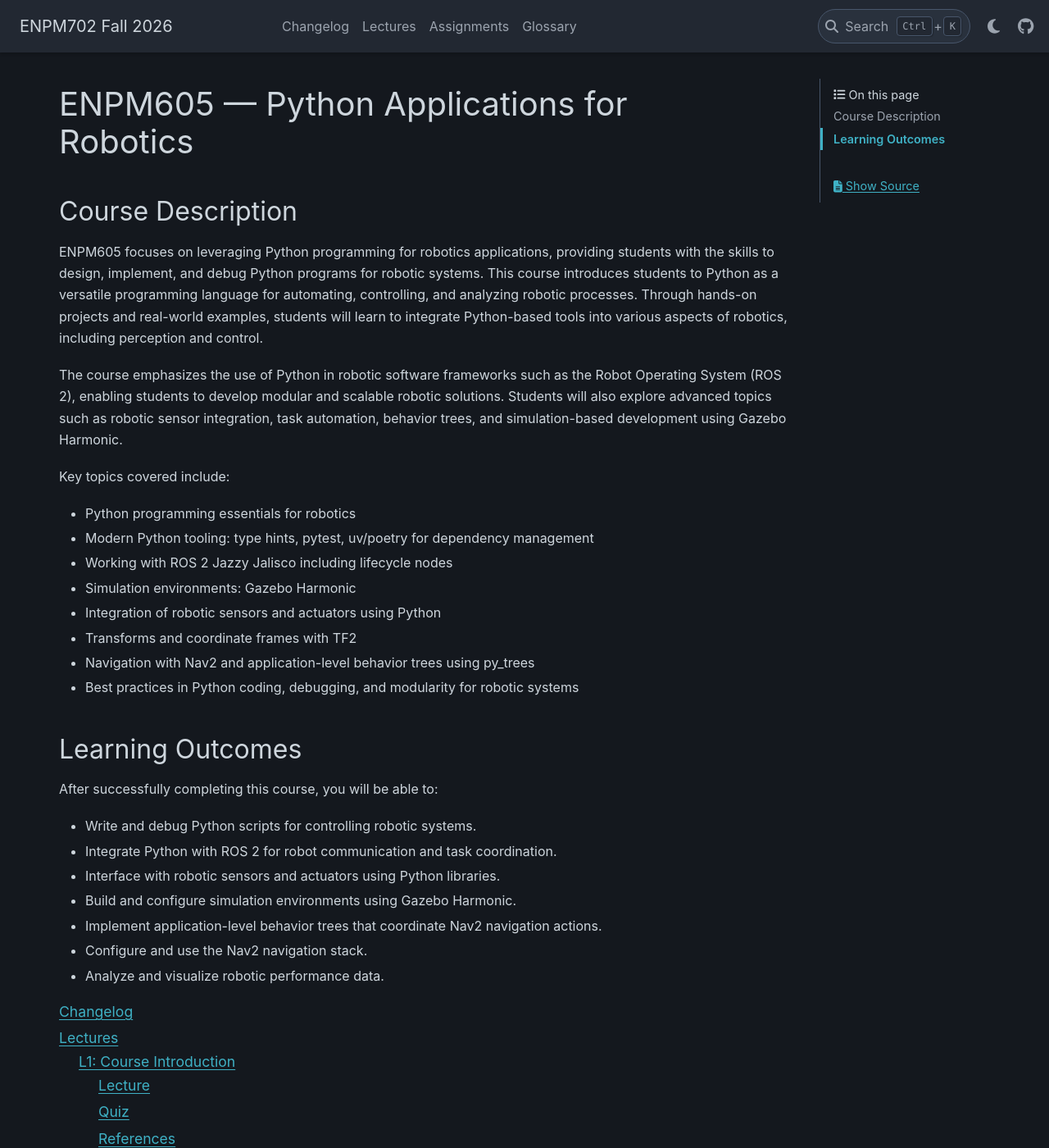
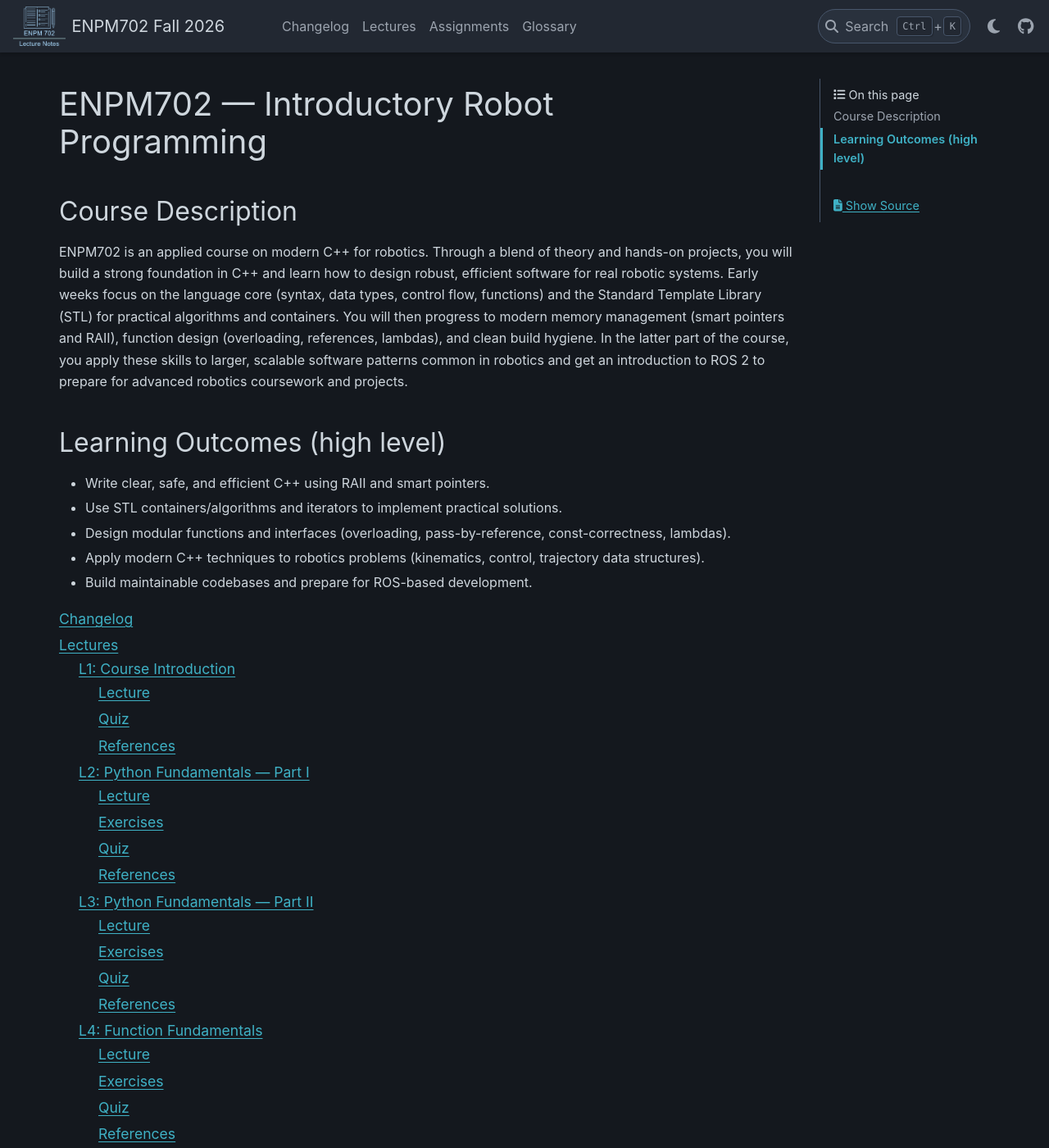
Before and after one commit to zeidk/enpm702-fall-2026-docs, a Sphinx documentation site: the page built from docs/source/index.rst, in a window 1280 px wide and 1400 px high. Shown: the whole window at 82% size. Built offline with Sphinx 7.4.7 and the PyData theme 0.15.4, drawn with Linux system fonts in a browser that asks for light colours.

Commit message:
home page updated

```diff
--- a/docs/source/index.rst
+++ b/docs/source/index.rst
@@ -1,55 +1,34 @@
-ENPM605 — Python Applications for Robotics
+ENPM702 — Introductory Robot Programming
 ============================================
 
 Course Description
 ------------------
-ENPM605 focuses on leveraging Python programming for robotics
-applications, providing students with the skills to design, implement,
-and debug Python programs for robotic systems. This course introduces
-students to Python as a versatile programming language for automating,
-controlling, and analyzing robotic processes. Through hands-on projects
-and real-world examples, students will learn to integrate Python-based
-tools into various aspects of robotics, including perception and
-control.
+ENPM702 is an applied course on modern C++ for robotics. Through a blend of
+theory and hands-on projects, you will build a strong foundation in C++ and
+learn how to design robust, efficient software for real robotic systems.
+Early weeks focus on the language core (syntax, data types, control flow,
+functions) and the Standard Template Library (STL) for practical algorithms and
+containers. You will then progress to modern memory management (smart pointers
+and RAII), function design (overloading, references, lambdas), and clean build
+hygiene. In the latter part of the course, you apply these skills to larger,
+scalable software patterns common in robotics and get an introduction to ROS 2
+to prepare for advanced robotics coursework and projects.
 
-The course emphasizes the use of Python in robotic software frameworks
-such as the Robot Operating System (ROS 2), enabling students to develop
-modular and scalable robotic solutions. Students will also explore
-advanced topics such as robotic sensor integration, task automation,
-behavior trees, and simulation-based development using Gazebo Harmonic.
-
-Key topics covered include:
-
-- Python programming essentials for robotics
-- Modern Python tooling: type hints, pytest, uv/poetry for dependency
-  management
-- Working with ROS 2 Jazzy Jalisco including lifecycle nodes
-- Simulation environments: Gazebo Harmonic
-- Integration of robotic sensors and actuators using Python
-- Transforms and coordinate frames with TF2
-- Navigation with Nav2 and application-level behavior trees using
-  py_trees
-- Best practices in Python coding, debugging, and modularity for
-  robotic systems
-
-Learning Outcomes
------------------
-After successfully completing this course, you will be able to:
-
-- Write and debug Python scripts for controlling robotic systems.
-- Integrate Python with ROS 2 for robot communication and task
-  coordination.
-- Interface with robotic sensors and actuators using Python libraries.
-- Build and configure simulation environments using Gazebo Harmonic.
-- Implement application-level behavior trees that coordinate Nav2
-  navigation actions.
-- Configure and use the Nav2 navigation stack.
-- Analyze and visualize robotic performance data.
+Learning Outcomes (high level)
+------------------------------
+- Write clear, safe, and efficient C++ using RAII and smart pointers.
+- Use STL containers/algorithms and iterators to implement practical solutions.
+- Design modular functions and interfaces (overloading, pass-by-reference,
+  const-correctness, lambdas).
+- Apply modern C++ techniques to robotics problems (kinematics, control,
+  trajectory data structures).
+- Build maintainable codebases and prepare for ROS-based development.
 
 .. toctree::
    :maxdepth: 3
    :titlesonly:
 
+
    changelog/changelog
    lectures/index
    assignments/index
```
Also changed, not shown: docs/source/_static/images/enpm702_logo_dark.png (added), docs/source/_static/images/enpm702_logo_light.png (added).
